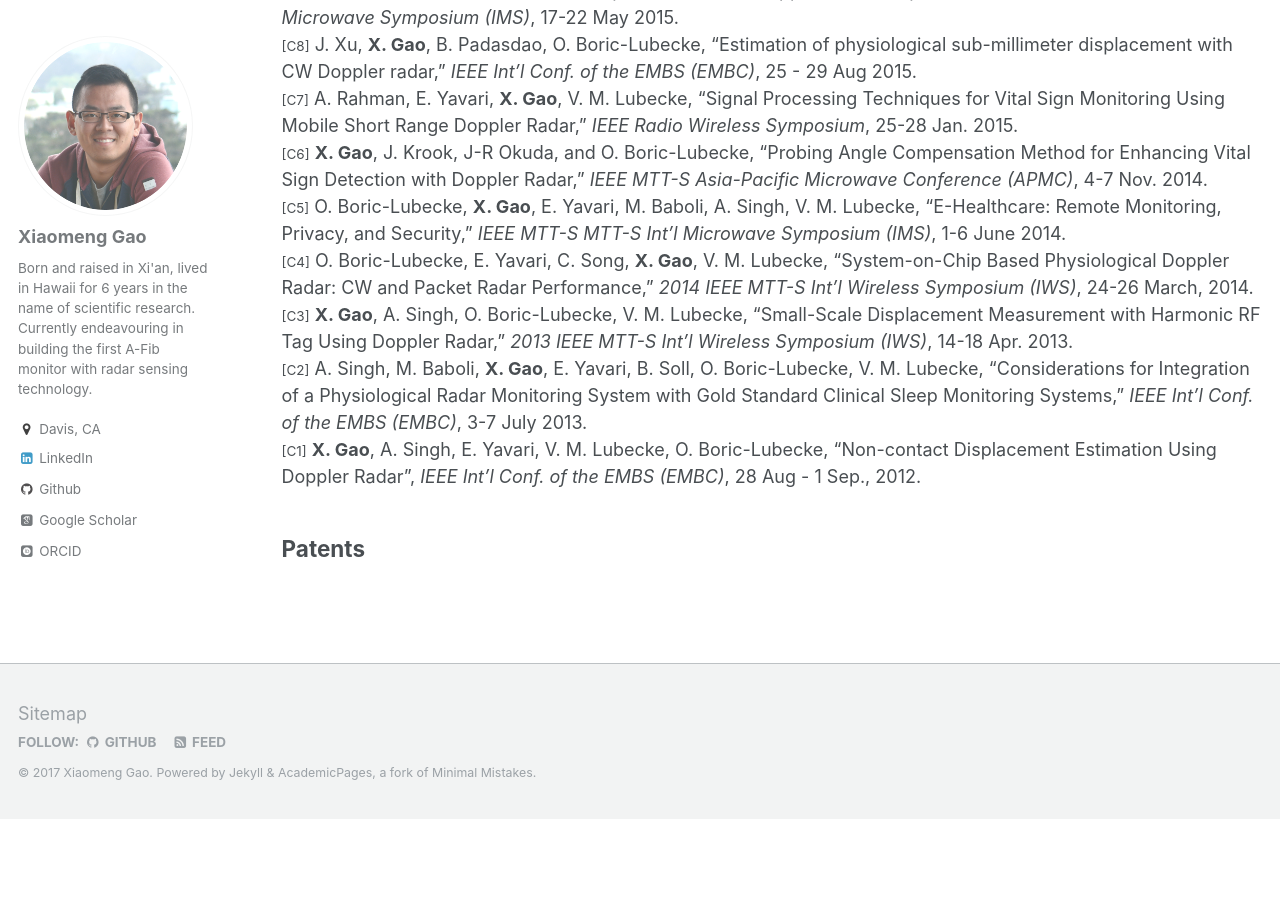
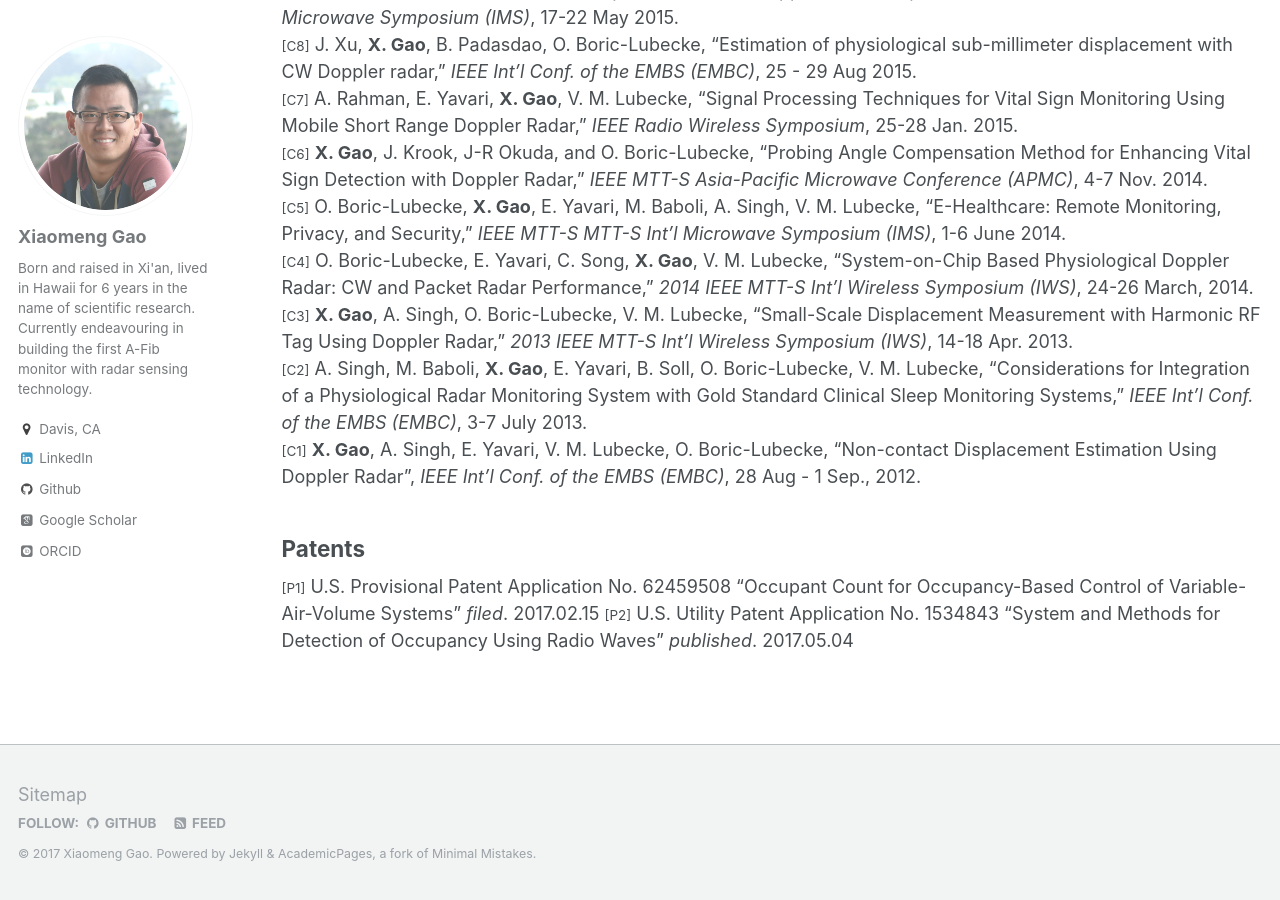
Before and after one commit to x-mengao/x-mengao.github.io, a Jekyll site: the page built from _pages/publications.html, in a window 1280 px wide and 900 px high, scrolled down 1256 px. Built offline with Jekyll 4.4.1, drawn with Linux system fonts in a browser that asks for light colours; some web fonts are replaced; before the commit the page ends 2075 px from its top, so only the background shows below that.

Commit message:
Update publications.html

```diff
--- a/_pages/publications.html
+++ b/_pages/publications.html
@@ -35,3 +35,5 @@ author_profile: true
 <small>[C1]</small>  <b>X. Gao</b>, A. Singh, E. Yavari, V. M. Lubecke, O. Boric-Lubecke, “Non-contact Displacement Estimation Using Doppler Radar”, <i>IEEE Int’l Conf. of the EMBS (EMBC)</i>, 28 Aug - 1 Sep., 2012.<br/>
 
 <h2>Patents</h2>
+<small>[P1]</small> U.S. Provisional Patent Application No. 62459508 “Occupant Count for Occupancy-Based Control of Variable-Air-Volume Systems” <i>filed</i>. 2017.02.15
+<small>[P2]</small> U.S. Utility Patent Application No. 1534843 “System and Methods for Detection of Occupancy Using Radio Waves” <i>published</i>. 2017.05.04
```
